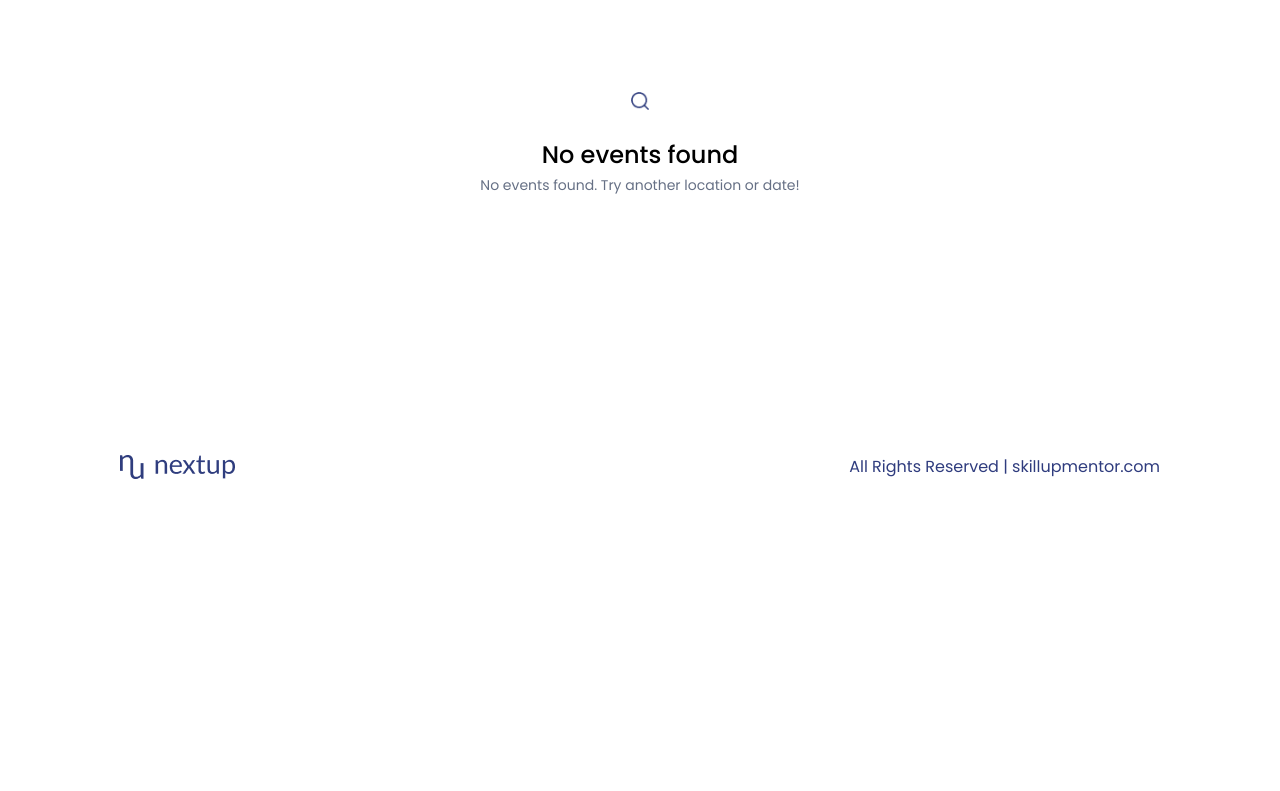
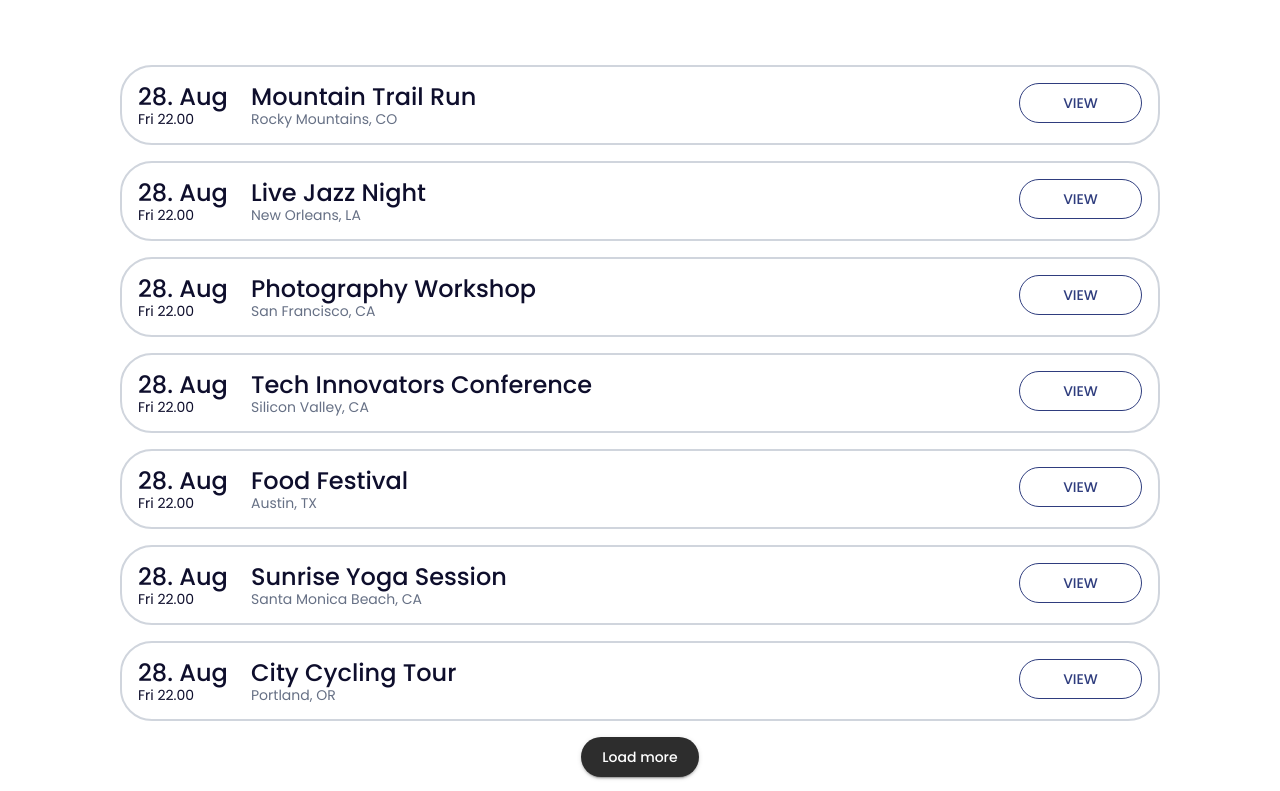
Before and after one commit to Jetrca92/nextup-frontend, a Next.js app: page /search in a window 1280 px wide. Shown: the part 569-1360 px from the top of the page. Before the commit the page ends 1080 px from the top, so only its background shows below. Built offline with nearby package versions, Linux system fonts and the light colour scheme.

Commit message:
Complete event search list

```diff
--- a/src/app/search/page.tsx
+++ b/src/app/search/page.tsx
@@ -1,11 +1,124 @@
 'use client'
 
-import EmptyEvents from "@/components/EmptyEvents";
+import EventsList from "@/components/EventsList";
 import LocationDateInput from "@/components/inputs/LocationDateInput";
+import { EventType } from "@/models/event";
 import { Box, Button, Typography } from "@mui/material";
 
 export default function Search() {
-  const results = []
+  const mockResults: EventType[] = [
+    {
+      id: "1",
+      createdAt: new Date().toISOString(),
+      imageUrl: "https://source.unsplash.com/random/800x600/?event",
+      title: "Mountain Trail Run",
+      description: "A challenging trail run through the mountains.",
+      location: "Rocky Mountains, CO",
+      startDateTime: "2025-04-15T08:00:00Z",
+      maximumUsers: 100,
+      ownerId: "2",
+      attendees: [],
+    },
+    {
+      id: "4",
+      createdAt: new Date().toISOString(),
+      imageUrl: "https://source.unsplash.com/random/800x600/?concert",
+      title: "Live Jazz Night",
+      description: "Enjoy a night of smooth jazz music.",
+      location: "New Orleans, LA",
+      startDateTime: "2025-05-10T19:00:00Z",
+      maximumUsers: 200,
+      ownerId: "4",
+    },
+    {
+      id: "4",
+      createdAt: new Date().toISOString(),
+      imageUrl: "https://source.unsplash.com/random/800x600/?workshop",
+      title: "Photography Workshop",
+      description: "Learn the basics of photography from experts.",
+      location: "San Francisco, CA",
+      startDateTime: "2025-06-20T14:00:00Z",
+      maximumUsers: 50,
+      ownerId: "4",
+    },
+    {
+      id: "4",
+      createdAt: new Date().toISOString(),
+      imageUrl: "https://source.unsplash.com/random/800x600/?conference",
+      title: "Tech Innovators Conference",
+      description: "A gathering of the brightest minds in tech.",
+      location: "Silicon Valley, CA",
+      startDateTime: "2025-07-12T09:00:00Z",
+      maximumUsers: 500,
+      ownerId: "4",
+    },
+    {
+      id: "4",
+      createdAt: new Date().toISOString(),
+      imageUrl: "https://source.unsplash.com/random/800x600/?festival",
+      title: "Food Festival",
+      description: "Taste the best street food from around the world.",
+      location: "Austin, TX",
+      startDateTime: "2025-08-05T11:00:00Z",
+      maximumUsers: 300,
+      ownerId: "4",
+    },
+    {
+      id: "4",
+      createdAt: new Date().toISOString(),
+      imageUrl: "https://source.unsplash.com/random/800x600/?yoga",
+      title: "Sunrise Yoga Session",
+      description: "Start your day with a refreshing yoga session.",
+      location: "Santa Monica Beach, CA",
+      startDateTime: "2025-09-18T06:30:00Z",
+      maximumUsers: 30,
+      ownerId: "4",
+    },
+    {
+      id: "4",
+      createdAt: new Date().toISOString(),
+      imageUrl: "https://source.unsplash.com/random/800x600/?cycling",
+      title: "City Cycling Tour",
+      description: "Explore the city on a guided cycling tour.",
+      location: "Portland, OR",
+      startDateTime: "2025-10-02T10:00:00Z",
+      maximumUsers: 50,
+      ownerId: "4",
+    },
+    {
+      id: "4",
+      createdAt: new Date().toISOString(),
+      imageUrl: "https://source.unsplash.com/random/800x600/?hiking",
+      title: "National Park Hike",
+      description: "A guided hike through stunning landscapes.",
+      location: "Yellowstone National Park, WY",
+      startDateTime: "2025-11-12T07:00:00Z",
+      maximumUsers: 40,
+      ownerId: "4",
+    },
+    {
+      id: "4",
+      createdAt: new Date().toISOString(),
+      imageUrl: "https://source.unsplash.com/random/800x600/?coding",
+      title: "Hackathon Challenge",
+      description: "Compete in a 48-hour coding challenge.",
+      location: "Seattle, WA",
+      startDateTime: "2025-12-01T09:00:00Z",
+      maximumUsers: 150,
+      ownerId: "4",
+    },
+    {
+      id: "4",
+      createdAt: new Date().toISOString(),
+      imageUrl: "https://source.unsplash.com/random/800x600/?music",
+      title: "Indie Rock Concert",
+      description: "Experience the best of indie rock bands live.",
+      location: "Chicago, IL",
+      startDateTime: "2025-12-15T20:00:00Z",
+      maximumUsers: 250,
+      ownerId: "4",
+    },
+  ]
   return (
     <Box sx={{
       display: "flex",
@@ -76,11 +189,7 @@ export default function Search() {
             <Typography variant="h3" color="info.main" sx={{ lineHeight: "36px" }}>All Upcoming Events</Typography>
           </Box>
           <Box sx={{ display: "flex", justifyContent: "center" }}>
-            {results.length < 1 ? (
-              <EmptyEvents />
-            ) : (
-              <></>
-            )}
+            <EventsList events={mockResults} />
           </Box>
         </Box>
       </Box>
--- a/src/components/EventCard.tsx
+++ b/src/components/EventCard.tsx
@@ -1,24 +1,19 @@
-import { Box, Typography, SxProps, Theme, Button } from "@mui/material";
+import { Box, Typography, Button } from "@mui/material";
 import EditIcon from "./ui/icons/EditIcon";
+import { EventType } from "@/models/event";
 
 interface EventCardProps {
-  title: string;
-  startDateTime: string;
-  location: string;
-  authorized: boolean;
-  sx?: SxProps<Theme>;
+  event: EventType
 }
 
 const EventCard: React.FC<EventCardProps> = ({
-  title,
-  startDateTime,
-  location,
-  authorized,
+  event
 }) => {
+  const authorized = false
   return (
     <Box
       sx={{
-        width: "590px",
+        width: "100%",
         height: "auto",
         display: "flex",
         boxSizing: "border-box",
@@ -29,6 +24,8 @@ const EventCard: React.FC<EventCardProps> = ({
         overflow: "hidden",
       }}
     >
+      {/* Date and title*/}
+      <Box sx={{ display: "flex", gap: "16px", width: "100%", }}>
         {/* Date */}
         <Box
           sx={{
@@ -39,23 +36,24 @@ const EventCard: React.FC<EventCardProps> = ({
           }}
         >
           <Typography variant="h3">28. Aug</Typography>
-        <Typography variant="caption">Fri 22.00{startDateTime}</Typography>
+          <Typography variant="caption">Fri 22.00</Typography>
         </Box>
 
         {/* Title and location */}
         <Box
           sx={{
-          width: "306px",
             height: "auto",
             display: "flex",
             flexDirection: "column",
           }}
         >
-        <Typography variant="h3">{title}</Typography>
-        <Typography variant="caption" color="#667085">{location}</Typography>
+          <Typography variant="h3">{event.title}</Typography>
+          <Typography variant="caption" color="#667085">{event.location}</Typography>
+        </Box>
       </Box>
 
-      <Box sx={{ width: "123px" }}>
+
+      <Box sx={{ width: "123px", flexShrink: 0 }}>
         {authorized ? (
           <Button variant="contained" color="primary" startIcon={<EditIcon />}>Edit</Button>
         ) : (
--- /dev/null
+++ b/src/components/EventsList.tsx
@@ -0,0 +1,42 @@
+import { Box, Button } from '@mui/material'
+import { FC, useState } from 'react'
+import EventCard from './EventCard'
+import EmptyEvents from './EmptyEvents'
+import { EventType } from '@/models/event'
+
+interface EventsListProps {
+  events: EventType[]
+}
+const EventsList: FC<EventsListProps> = ({ events = [] }) => {
+  const [visibleCount, setVisibleCount] = useState(7)
+
+  const loadMore = () => {
+    setVisibleCount((prevCount) => prevCount + 7)
+  }
+
+  if (events?.length === 0)
+    return <EmptyEvents />
+
+  return (
+    <Box sx={{
+      padding: "32px 0 72px 0",
+      display: 'flex',
+      flexDirection: "column",
+      gap: "16px",
+      width: "100%",
+    }}>
+      {events.slice(0, visibleCount).map((event) => (
+        <EventCard event={event} key={event.id} />
+      ))}
+      {visibleCount < events.length && (
+        <Box sx={{ display: "flex", justifyContent: "center" }}>
+          <Box sx={{ width: "118px" }}>
+            <Button variant='contained' color='info' onClick={loadMore} sx={{ textTransform: "none" }}>Load more</Button>
+          </Box>
+        </Box>
+      )}
+    </Box>
+  )
+}
+
+export default EventsList
--- /dev/null
+++ b/src/models/event.ts
@@ -0,0 +1,14 @@
+import { UserType } from "./auth"
+
+export type EventType = {
+  id: string
+  createdAt: string
+  imageUrl: string
+  title: string
+  description: string
+  location: string
+  startDateTime: string
+  maximumUsers: number
+  ownerId: string
+  attendees?: UserType[]
+}
--- a/src/theme/theme.tsx
+++ b/src/theme/theme.tsx
@@ -6,6 +6,7 @@ const commonBtnStyles = {
   height: 40,
   borderRadius: 32,
   padding: "10px 16px",
+  width: "100%",
 }
 
 const theme = createTheme({
@@ -127,7 +128,6 @@ const theme = createTheme({
           style: {
             backgroundColor: "primary.main",
             color: "#FFFFFF",
-            width: "100%",
             ...commonBtnStyles,
             "&.Mui-disabled": {
               backgroundColor: "#B6C2F2",
@@ -146,7 +146,6 @@ const theme = createTheme({
             border: "1px solid #2F3D7E",
             backgroundColor: "#FFFFFF",
             color: "#2F3D7E",
-            width: "100%",
             ...commonBtnStyles,
             "&.Mui-disabled": {
               border: "1px solid #DAE0F8",
```
Also changed, not shown: src/models/auth.ts (added, +11 -0 lines). Lines whose indentation alone changed are shown as unchanged.
